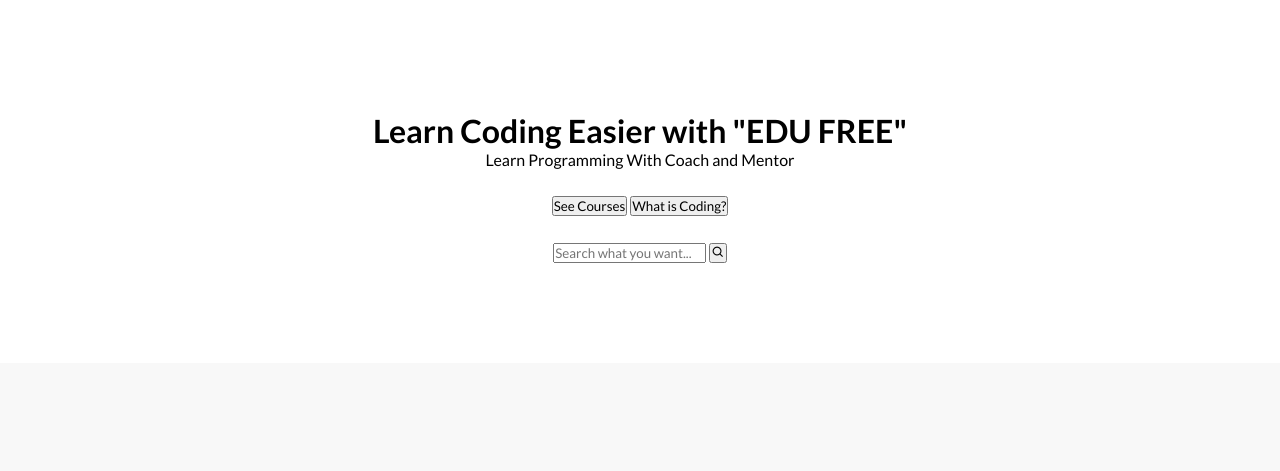
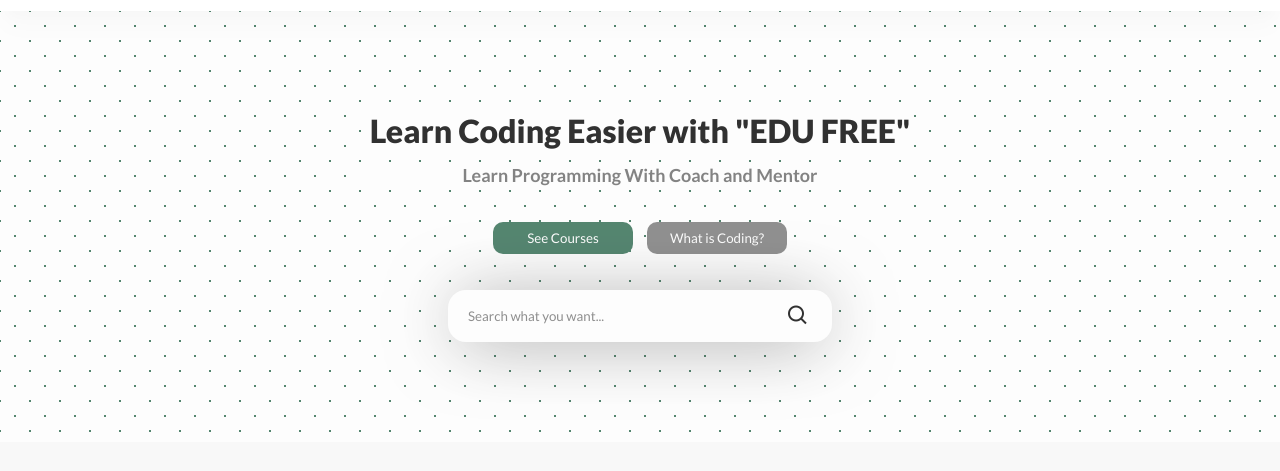
Before and after one commit to LLdevSE/EduFree, a plain HTML site: page index.html in a window 1280 px wide. Shown: the part 69-540 px from the top of the page. Drawn offline with nearby package versions, Linux system fonts and the light colour scheme.

Commit message:
commit done

```diff
--- a/style.css
+++ b/style.css
@@ -72,4 +72,66 @@ header{
     text-align: center;
     gap: 26px;
     background-color: #fff;
+    opacity: 0.8;
+    background-image:  radial-gradient(#2d6a4f 0.75px, transparent 0.75px), radial-gradient(#2d6a4f 0.75px, #ffffff 0.75px);
+    background-size: 30px 30px;
+    background-position: 0 0,15px 15px;
 }
+
+header .info h1{
+    font-weight: 900;
+    background: #fff;
+}
+
+header .info p{
+    color: #666;
+    font-size: 18px;
+    margin-top: 14px;
+    font-weight: bold;
+    background: #fff;
+}
+
+header .buttons{
+    display: flex;
+    gap: 14px;
+    margin-top: 10px;
+}
+
+header .buttons button{
+    border: none;
+    padding: 8px;
+    width: 140px;
+    border-radius: 10px;
+    background-color: #777;
+    color: #fff;
+    cursor: pointer;
+}
+
+header .buttons button.see-all{
+    background-color: #2d6a4f;
+}
+
+header .search{
+    position: relative;
+    width: 30%;
+    margin-top: 10px;
+}
+
+header .search input{
+    width: 100%;
+    padding: 18px 20px;
+    border: none;
+    border-radius: 18px;
+    box-shadow: 0px 4px 70px -10px rgba(0, 0, 0, 0.6);
+    outline: none;
+}
+
+header .search button{
+    position: absolute;
+    right: 10px;
+    padding: 12px;
+    font-size: 24px;
+    border: none;
+    background-color: transparent;
+    cursor: pointer;
+}
```
